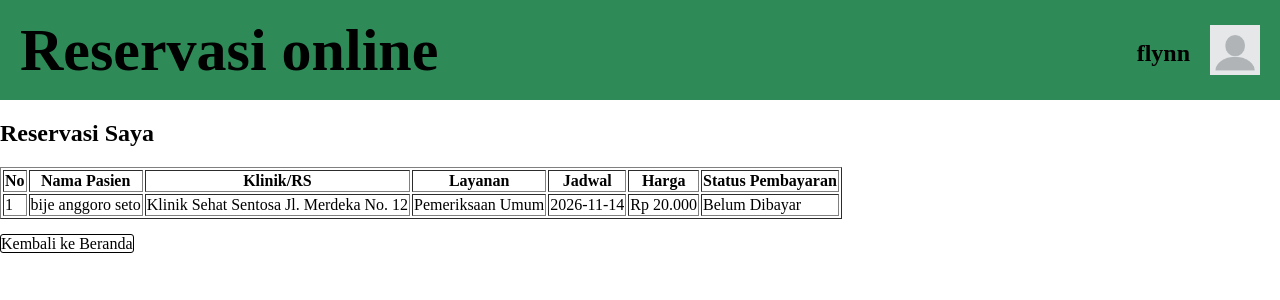
After one commit to bijeanggoroseto/Reservasi-Pemeriksaan-Kesehatan-Online-Berbasis-Web-Projek-Pemweb-IF-H, a PHP site: page /reservasi.php in a window 1280 px wide. The commit adds this page. Shown: the top 300 px of the page. Run offline with PHP 8.4, Linux system fonts and the light colour scheme; a user stored in the database is signed in; data comes from the database, SQL or seed files in the repository.

Commit message:
menambah reservasi,php dan sedikit mengubah flow pembayaran, profil, serta header

```diff
--- a/header.php
+++ b/header.php
@@ -1,10 +1,30 @@
+<?php
+    if(session_status()==PHP_SESSION_NONE)session_start();
+    include_once("connect.php");
+
+    $namaHeader = "";
+    $fotoHeader = "gambar/foto_profil/default.png";
+
+    if(isset($_SESSION["pengguna_id"])){
+        $idHeader = $_SESSION["pengguna_id"];
+        $queryHeader = mysqli_query($connect, "SELECT * FROM pengguna WHERE id = '$idHeader'") or die(mysqli_error($connect));
+        if($userHeader = mysqli_fetch_assoc($queryHeader)){
+            $namaHeader = $userHeader["nama"];
+            if(!empty($userHeader["foto_profil"])){
+                    $fotoHeader = "gambar/foto_profil/" . $userHeader["foto_profil"];
+            }
+        }
+    }
+
+?>
+
 <head>
     <link rel="stylesheet" href="style.css">
 </head>
 <header>
     <h1 class="judulUtamaHeader">Reservasi online</h1>
     <div class="profilPenggunaHeader">
-        <h2 style="margin-right: 20px; transform: translateY(-50%);">Your Name</h2>
-        <a href="profil.php"><img src="gambar/foto_profil/default.png" id="fotoProfilHeader"></a>
+        <h2 style="margin-right: 20px; transform: translateY(-50%);"><?= $namaHeader; ?></h2>
+        <a href="profil.php"><img src="<?= $fotoHeader; ?>" id="fotoProfilHeader"></a>
     </div>
 </header>
--- /dev/null
+++ b/reservasi.php
@@ -0,0 +1,85 @@
+<?php
+session_start();
+include("connect.php");
+
+if (!isset($_SESSION["pengguna_id"])) {
+    header("Location: login.php");
+    die();
+}
+$penggunaId = $_SESSION["pengguna_id"];
+
+$queryReservasi = mysqli_query($connect, "SELECT
+        reservasi.id,
+        reservasi.nama AS nama_pasien,
+        reservasi.tanggal_lahir,
+        reservasi.jenis_kelamin,
+        reservasi.jadwal,
+        reservasi.jam_mulai,
+        reservasi.jam_selesai,
+        reservasi.status_pembayaran,
+        lokasi.nama AS nama_lokasi,
+        lokasi.alamat As alamat_lokasi,
+        layanan.nama As nama_layanan,
+        layanan_lokasi.harga
+        FROM reservasi
+        JOIN layanan_lokasi ON reservasi.layanan_lokasi_id = layanan_lokasi.id
+        JOIN lokasi ON layanan_lokasi.lokasi_id = lokasi.id
+        JOIN layanan ON layanan_lokasi.layanan_id = layanan.id
+        WHERE reservasi.pengguna_id = '$penggunaId'
+        ORDER BY reservasi.id DESC
+    ") or die(mysqli_error($connect));
+?>
+
+<!DOCTYPE html>
+<html lang="en">
+
+<head>
+    <meta charset="UTF-8">
+    <meta name="viewport" content="width=device-width, initial-scale=1.0">
+    <title>Reservasi</title>
+    <link rel="stylesheet" href="style.css">
+</head>
+
+<body>
+    <?php include("header.php"); ?>
+    <h2>Reservasi Saya</h2>
+
+    <?php if (mysqli_num_rows($queryReservasi) > 0): ?>
+        <table border="1">
+            <thead>
+                <tr>
+                    <th>No</th>
+                    <th>Nama Pasien</th>
+                    <th>Klinik/RS</th>
+                    <th>Layanan</th>
+                    <th>Jadwal</th>
+                    <th>Harga</th>
+                    <th>Status Pembayaran</th>
+                </tr>
+            </thead>
+            <tbody>
+                <?php $no = 1; ?>
+                <?php while ($row = mysqli_fetch_array($queryReservasi)): ?>
+                    <tr>
+                        <td><?= $no++; ?></td>
+                        <td><?= $row["nama_pasien"]; ?></td>
+                        <td><?= $row["nama_lokasi"]; ?>
+                            <?= $row["alamat_lokasi"]; ?>
+                        </td>
+                        <td>
+                            <?= $row["nama_layanan"]; ?>
+                        </td>
+                        <td><?= $row["jadwal"]; ?></td>
+                        <td>Rp <?= number_format($row["harga"], 0, ",", "."); ?></td>
+                        <td><?= $row["status_pembayaran"] == 1 ? "Lunas" : "Belum Dibayar"; ?></td>
+                    </tr>
+                <?php endwhile; ?>
+            </tbody>
+        </table>
+    <?php else: ?>
+        <p>Belum ada reservasi yang dibuat!</p>
+    <?php endif; ?>
+    <p><a href="index.php" class="beranda">Kembali ke Beranda</a></p>
+</body>
+
+</html>
--- a/style.css
+++ b/style.css
@@ -66,3 +66,14 @@ a {
     transition-duration: 0.5s;
     background-color: aquamarine;
 }
+
+.beranda {
+    border: 1px solid;
+    border-radius: 3px;
+}
+
+.beranda:hover {
+    transition: ease-in-out;
+    transition-duration: 0.5s;
+    background-color: aqua;
+}
```
Also changed, not shown: buatReservasi.php (+5 -2 lines), pembayaran.php (+47 -4 lines), profil.php (+76 -2 lines).
